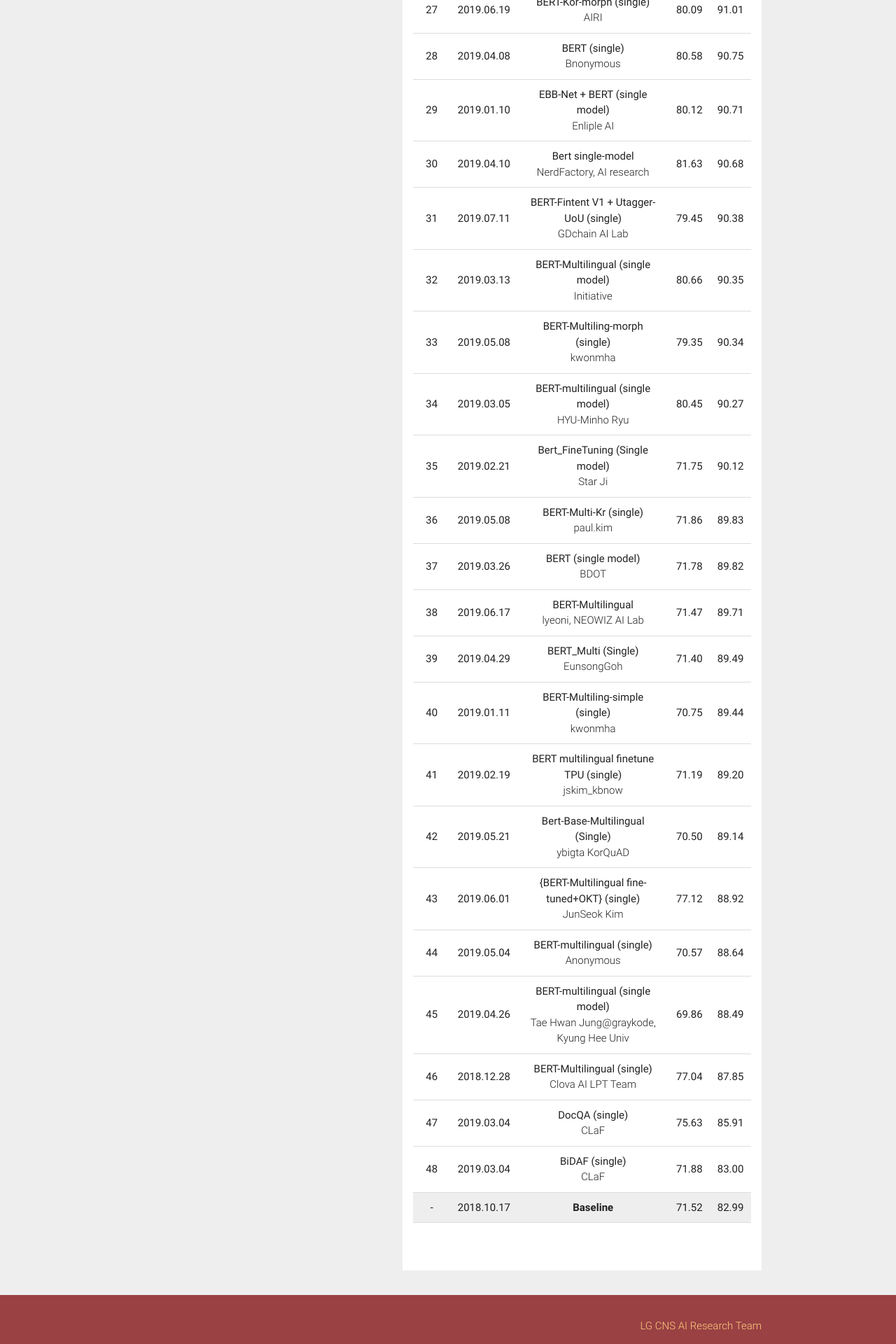
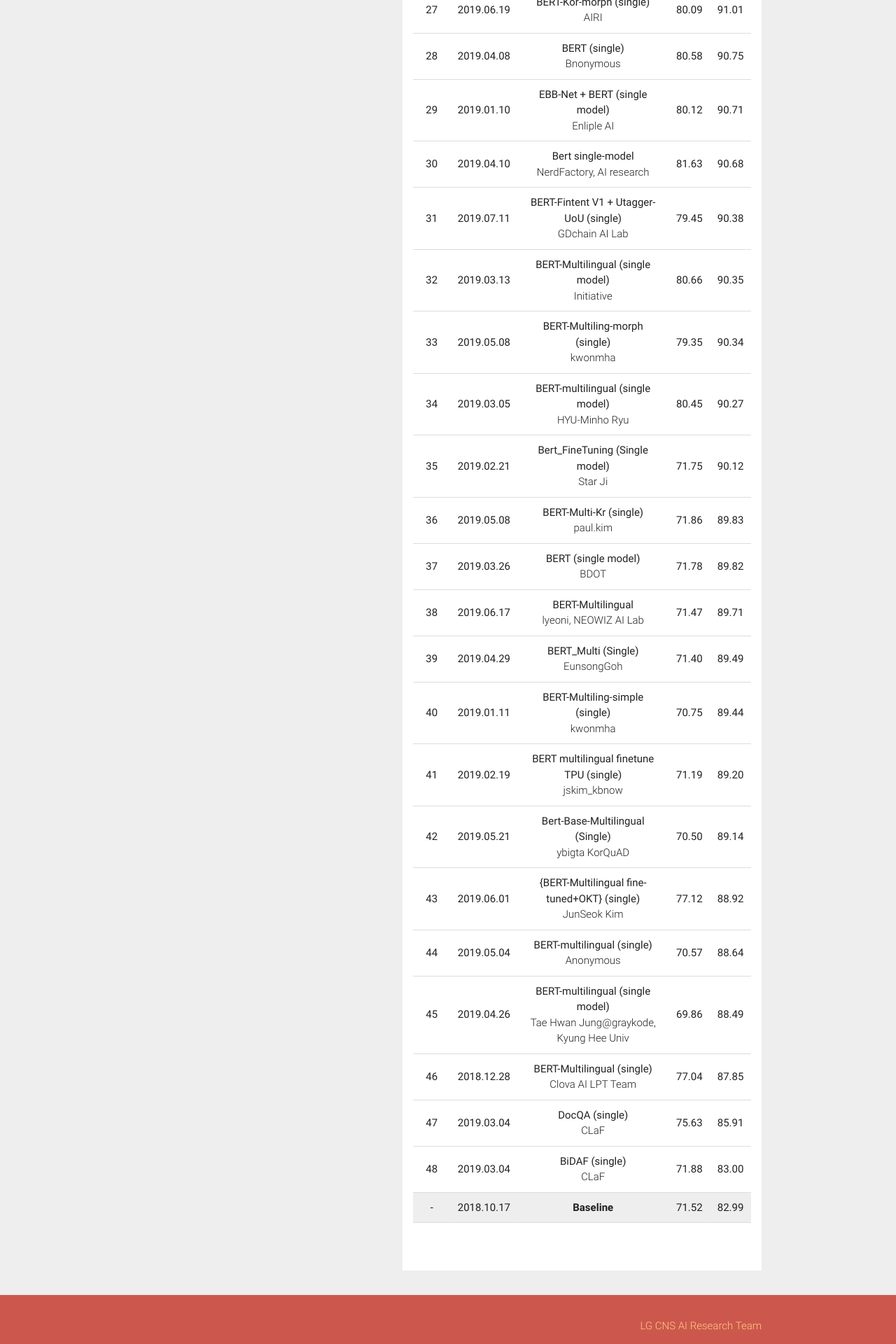
Before and after one commit to korquad/korquad.github.io, a Jekyll site: the page built from index.md, in a window 1280 px wide. Shown: the part 2767-4687 px from the top of the page at 70% size. Built offline with Jekyll 4.4.1, drawn with Linux system fonts in a browser that asks for light colours.

Commit message:
Update footer.html

```diff
--- a/_includes/footer.html
+++ b/_includes/footer.html
@@ -1,4 +1,4 @@
-  <footer class="page-footer" style="background-color:#994143">
+  <footer class="page-footer" style="background-color:#cc584d">
 <!--     <div class="container">
       <div class="row">
         <div class="col l6 s12">
@@ -25,8 +25,8 @@
         </div>
       </div>
     </div> -->
-    <div class="footer-copyright" style="background-color:#994143">
-        <div class="container" style="background-color:#994143">
+    <div class="footer-copyright" style="background-color:#cc584d">
+        <div class="container" style="background-color:#cc584d">
             <div>
                 <!-- Made by <a target="_blank" class="orange-text text-lighten-3" href="http://materializecss.com">Materialize</a> -->
                 <span style="text-align: right; float: right">
```
